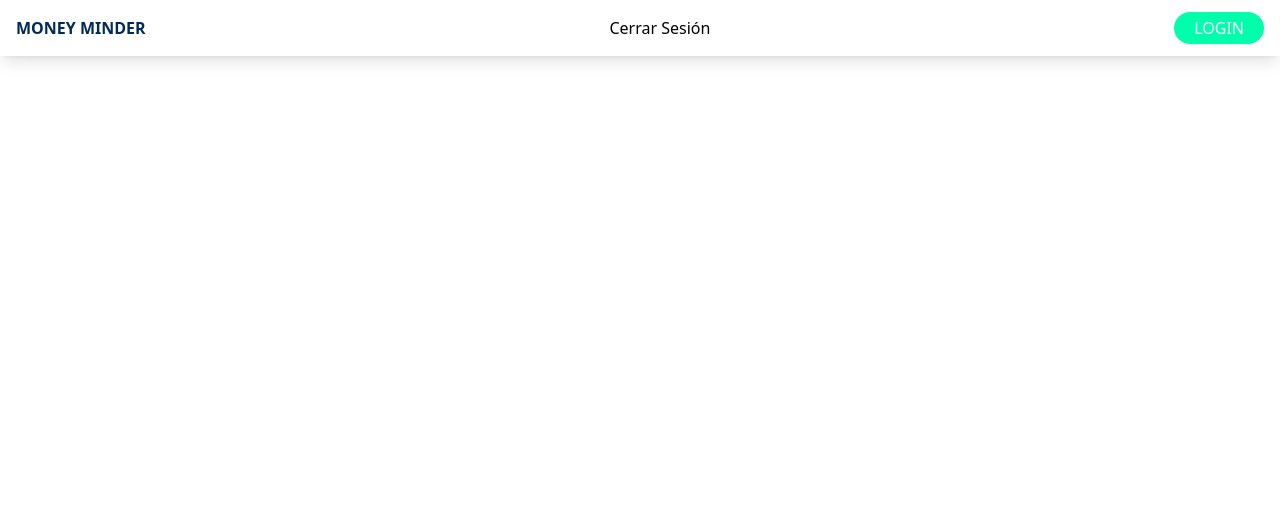
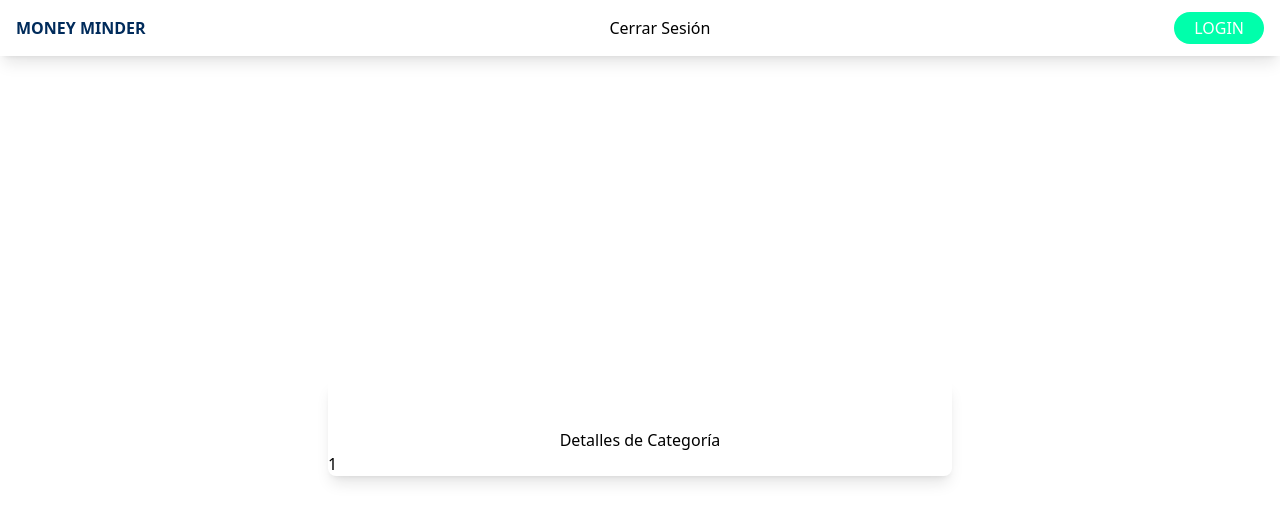
Before and after one commit to arturhonores/final-project-cliente, a React (Create React App) app: page /detalles/1 in a window 1280 px wide. Shown: the top 522 px of the page. Built offline with nearby package versions, Linux system fonts and the light colour scheme; no server answers.

Commit message:
01-06 16:31

```diff
--- a/src/components/ExpensesList.jsx
+++ b/src/components/ExpensesList.jsx
@@ -1,11 +1,12 @@
+import { Link } from "react-router-dom"
 
 const ExpensesList = ({ expenses }) => {
     return (
         <div className="flex flex-col justify-center items-center w-full md:w-1/2">
             {expenses.map(elm => (
-                <div key={elm._id} className="rounded-lg shadow-md w-full text-center mt-5" >
+                <Link to={`/detalles/${elm._id}`} key={elm._id} className="rounded-lg shadow-md w-full text-center mt-5">
                     <span>{elm.description}</span> <span>{elm.amount}</span> <span>{elm.category}</span> <span>{elm.date}</span>
-                </div>
+                </Link>
             )
             )}
         </div >
--- /dev/null
+++ b/src/pages/ExpenseDetailsPage.jsx
@@ -0,0 +1,30 @@
+import { useEffect, useState } from "react"
+import { useParams } from "react-router-dom"
+import expensesService from "../services/expense.services"
+
+const ExpenseDetailsPage = () => {
+
+    const { expense_id } = useParams()
+
+    const [expense, setExpense] = useState({})
+
+    useEffect(() => {
+        expensesService
+            .getOneExpense(expense_id)
+            .then(({ data }) => setExpense(data))
+            .catch(err => console.log(err))
+    }, [])
+
+    return (
+        <div className="max-w-7xl px-4 mx-auto">
+            <div className="h-screen flex flex-col justify-center items-center">
+                <div className="rounded-lg shadow-lg w-full pt-12 mt-14 md:w-1/2">
+                    <h2 className="text-center">Detalles de Categoría</h2>
+                    <h1>{expense_id}</h1>
+                </div>
+            </div>
+        </div>
+    )
+}
+
+export default ExpenseDetailsPage
--- a/src/routes/AppRoutes.jsx
+++ b/src/routes/AppRoutes.jsx
@@ -4,6 +4,7 @@ import LoginPage from '../pages/LoginPage'
 import SingupPage from '../pages/SingupPage'
 import ExpensesPage from '../pages/ExpensesPage'
 import PrivateRoute from './PrivateRoute'
+import ExpenseDetailsPage from '../pages/ExpenseDetailsPage'
 
 const AppRoutes = () => {
     return (
@@ -11,9 +12,11 @@ const AppRoutes = () => {
             <Route path='/' element={<HomepagePage></HomepagePage>}></Route>
             <Route path='/iniciar-sesion' element={<LoginPage></LoginPage>}></Route>
             <Route path='/registro' element={<SingupPage></SingupPage>}></Route>
+            <Route path='/detalles/:expense_id' element={<ExpenseDetailsPage></ExpenseDetailsPage>}></Route>
 
             <Route path='/gastos' element={<PrivateRoute></PrivateRoute>}>
                 <Route path='' element={<ExpensesPage></ExpensesPage>}></Route>
+
             </Route>
         </Routes>
     )
```
